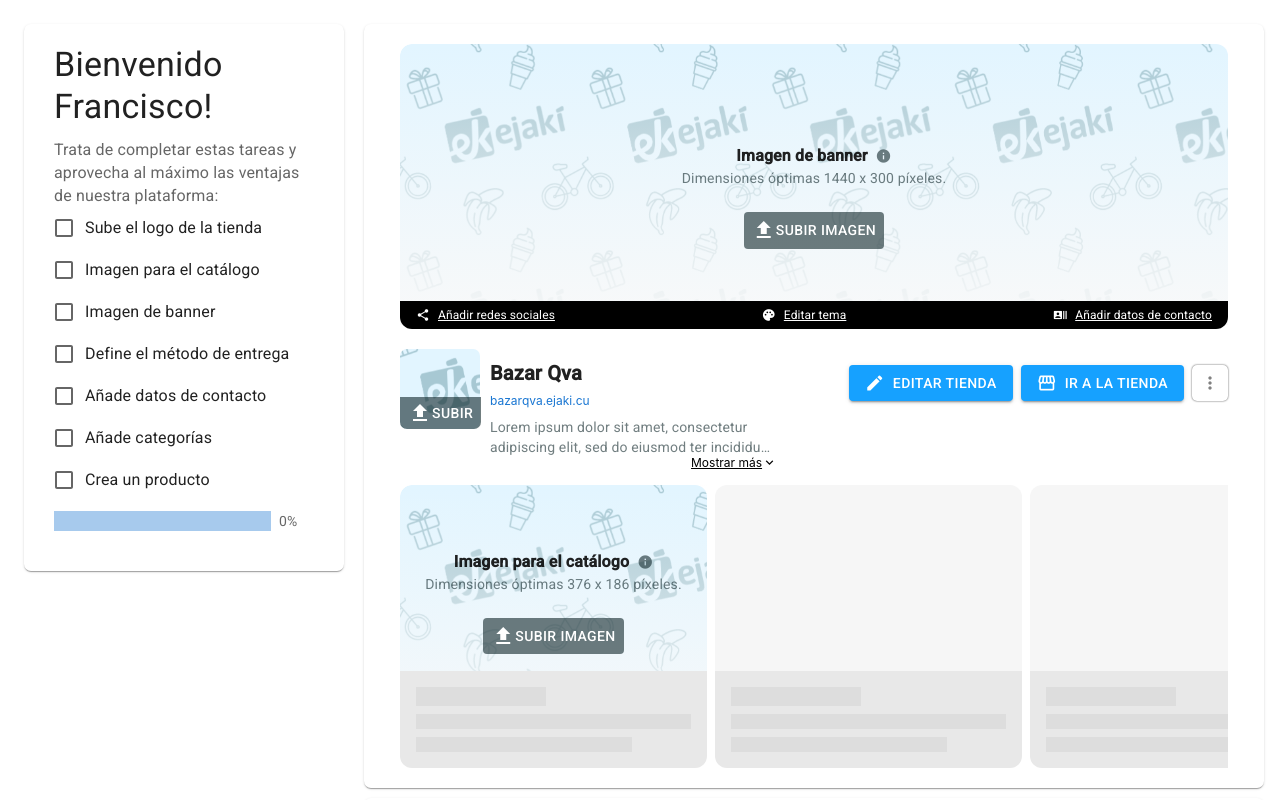
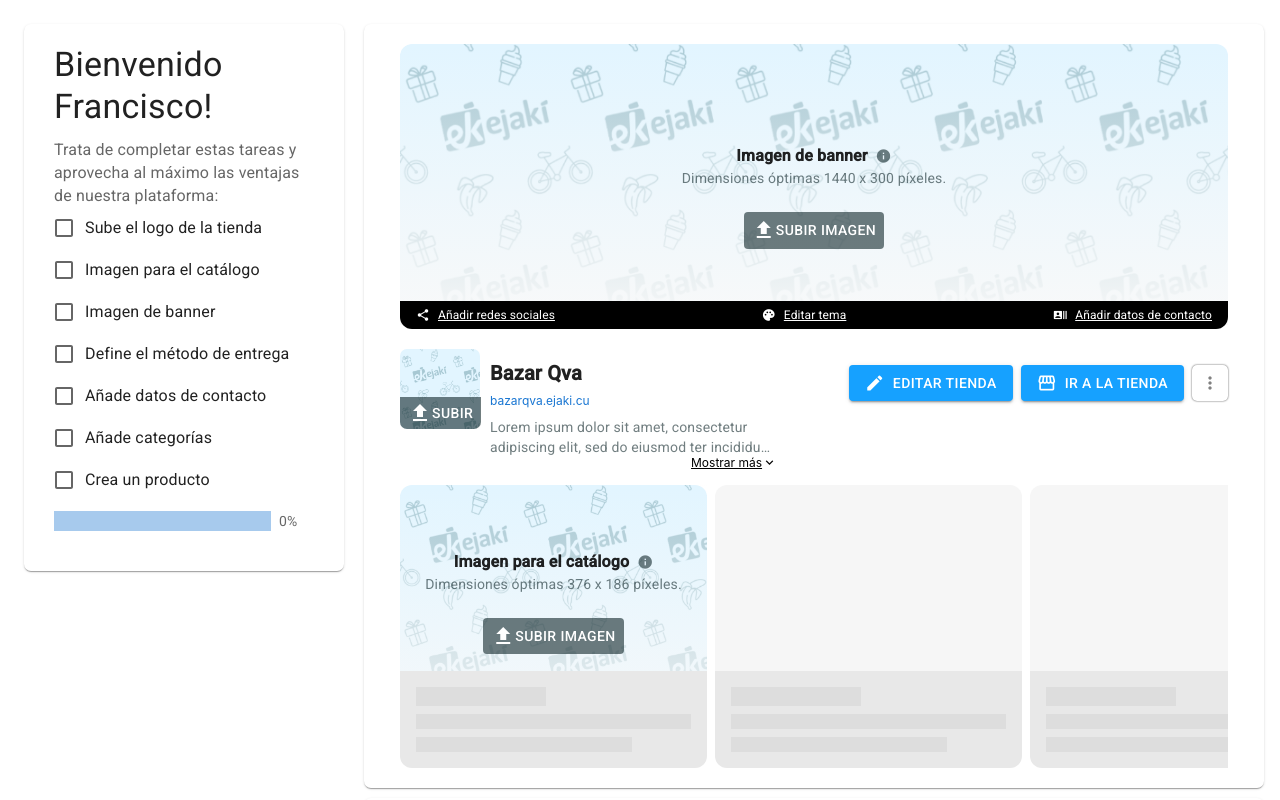
Before and after one commit to Roberto-1998/ejaki, a React (Create React App) app: page / in a window 1280 px wide. Shown: the top 800 px of the page. Built offline with nearby package versions, Linux system fonts and the light colour scheme.

Commit message:
Adjusting the styles of the uploaded images

```diff
--- a/src/pages/overview/components/Catalog.component.tsx
+++ b/src/pages/overview/components/Catalog.component.tsx
@@ -22,7 +22,14 @@
           width="100%"
           height="186px"
           borderRadius="12px 12px 0 0"
-          sx={{ background: `url(${contextData?.catalogImg ? URL.createObjectURL(contextData?.catalogImg[0]) : bannerBg})` }}
+          sx={{
+            background: `url(${
+              contextData?.catalogImg
+                ? URL.createObjectURL(contextData?.catalogImg[0])
+                : bannerBg
+            })`,
+            backgroundSize: "cover",
+          }}
         >
           <Box
             display="flex"
--- a/src/pages/overview/components/ImageBanner.component.tsx
+++ b/src/pages/overview/components/ImageBanner.component.tsx
@@ -36,6 +36,7 @@
               ? URL.createObjectURL(contextData?.bannerImg[0])
               : bannerBg
           })`,
+          backgroundSize: "cover",
         }}
       >
         <Box
@@ -107,7 +108,9 @@
             alignItems="center"
             gap={1}
           >
-            <Icon sx={{ fontSize:{xs:"18px", lg:"14px"} , color: "white" }}>{el.icon}</Icon>
+            <Icon sx={{ fontSize: { xs: "18px", lg: "14px" }, color: "white" }}>
+              {el.icon}
+            </Icon>
             <Typography
               fontSize="12px"
               sx={{
--- a/src/pages/overview/components/Logo.component.tsx
+++ b/src/pages/overview/components/Logo.component.tsx
@@ -21,8 +21,7 @@
               ? URL.createObjectURL(contextData?.logoImg[0])
               : bannerBg
           })`,
-          backgroundPositionY: contextData?.logoImg ? "unset" : "230px",
-          backgroundPositionX: contextData?.logoImg ? "unset" : "150px",
+          backgroundSize: "cover",
         }}
       >
         <input
@@ -93,7 +92,7 @@
             }}
           >
             {clampText ? "Mostrar más" : "Mostrar menos"}
-            <Icon sx={{ fontSize: "15px" }}>keyboard_arrow_down</Icon>
+            <Icon sx={{ fontSize: "15px" }}>{clampText ? "keyboard_arrow_down" : "keyboard_arrow_up"}</Icon>
           </Link>
         </Box>
       </Box>
```
